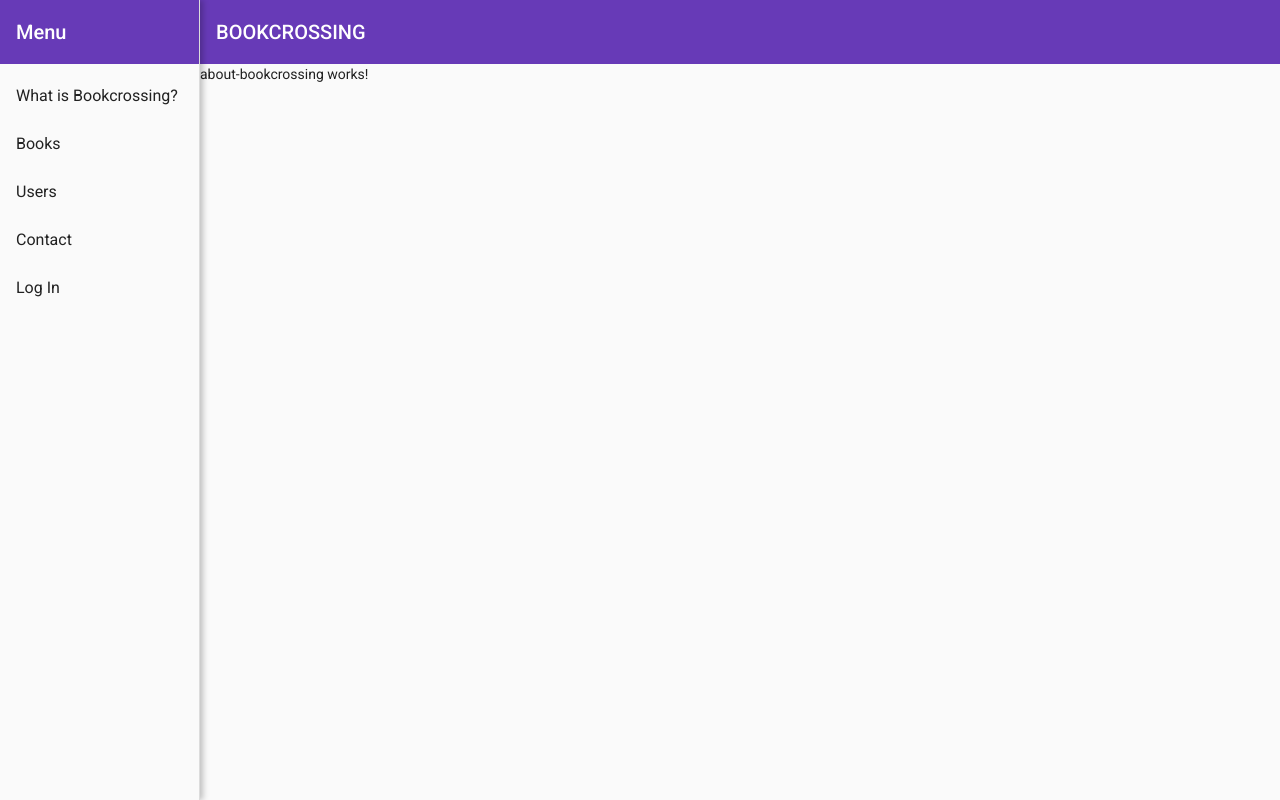
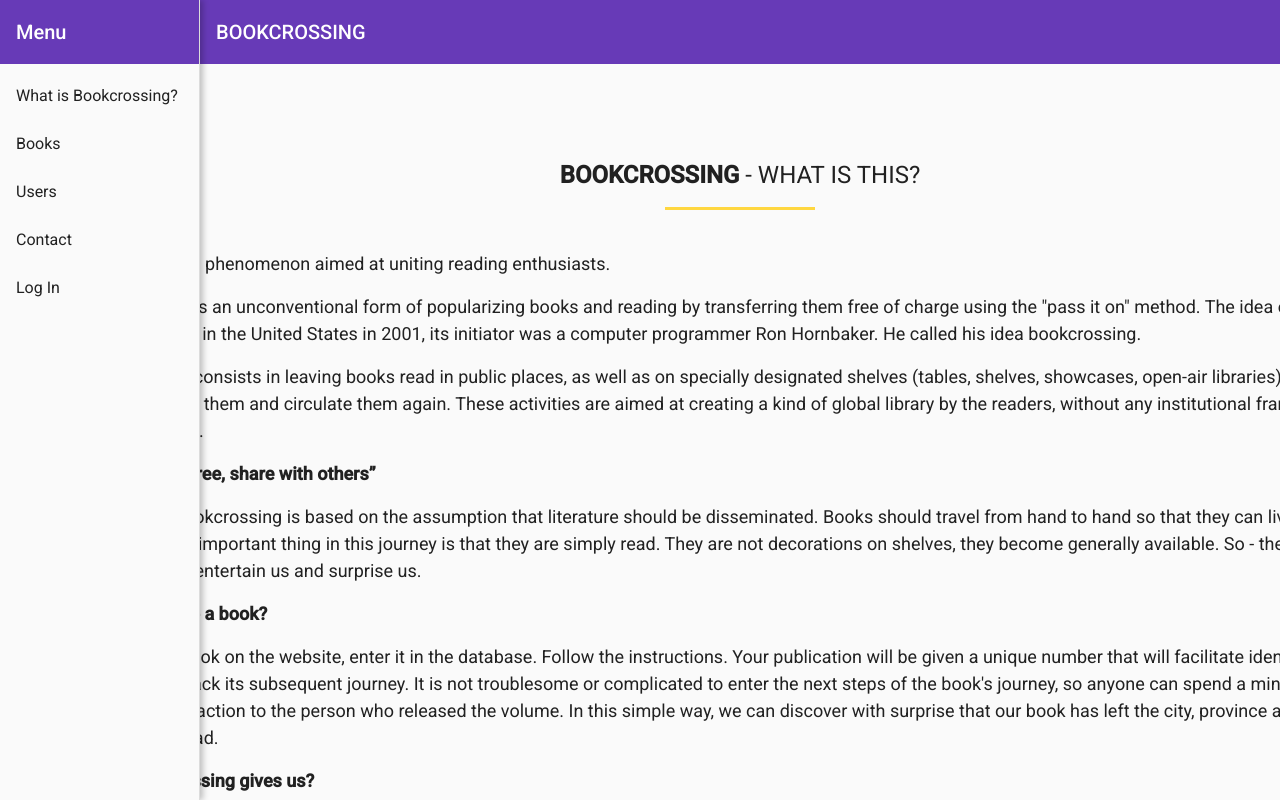
Before and after one commit to AleksandraKuc/bookcrossing-angular-web-app, an Angular app: page /about in a window 1280 px wide. Built offline with nearby package versions, Linux system fonts and the light colour scheme.

Commit message:
create page about-bookcrossing

```diff
--- a/src/app/about-bookcrossing/about-bookcrossing.component.css
+++ b/src/app/about-bookcrossing/about-bookcrossing.component.css
@@ -0,0 +1,27 @@
+#cms {
+  padding: 95px 0 50px;
+}
+
+.container.section-heading {
+  margin-top: 0;
+  text-transform: uppercase;
+  text-align: center;
+}
+
+hr.primary {
+  border-color: #ffd740;
+  border-width: 3px;
+  max-width: 150px;
+}
+
+.row.content {
+  margin-top: 24px;
+  margin-left: -150px;
+  margin-right: -150px;
+  font-size: 18px;
+}
+
+.content-paragraph {
+  line-height:150%;
+  margin-bottom: 16px;
+}
--- a/src/app/about-bookcrossing/about-bookcrossing.component.html
+++ b/src/app/about-bookcrossing/about-bookcrossing.component.html
@@ -1 +1,45 @@
-<p>about-bookcrossing works!</p>
+<div id="cms">
+  <div class="container">
+    <div class="row">
+      <div class="col-md-12 text-center align-content-center">
+        <h1 class="section-heading text-center"><b>BOOKCROSSING</b> -  WHAT IS THIS?</h1>
+        <hr class="primary">
+      </div>
+    </div>
+    <div class="row content">
+      <div class="col-md-12">
+        <p class="content-paragraph">
+          &nbsp;&nbsp;&nbsp;&nbsp;&nbsp;&nbsp; An unusual phenomenon aimed at uniting reading enthusiasts.
+        </p>
+        <p class="content-paragraph">
+          Bookcrossing is an unconventional form of popularizing books and reading by transferring them free of charge using the "pass it on" method. The idea of a circulating book was born in the United States in 2001, its initiator was a computer programmer Ron Hornbaker. He called his idea bookcrossing.
+        <p class="content-paragraph">
+        Bookcrossing consists in leaving books read in public places, as well as on specially designated shelves (tables, shelves, showcases, open-air libraries) so that the finder can read them and circulate them again. These activities are aimed at creating a kind of global library by the readers, without any institutional framework, fees or library cards.
+        </p>
+        <p class="content-paragraph">
+          <strong>„Make books free, share with others”</strong>
+        </p>
+        <p class="content-paragraph">
+          The idea of bookcrossing is based on the assumption that literature should be disseminated. Books should travel from hand to hand so that they can live and fulfill their task. The important thing in this journey is that they are simply read. They are not decorations on shelves, they become generally available. So - they live because they teach us, entertain us and surprise us.
+        </p>
+        <p class="content-paragraph">
+          <strong>How to release a book?</strong>
+        </p>
+        <p class="content-paragraph">
+          Register the book on the website, enter it in the database. Follow the instructions. Your publication will be given a unique number that will facilitate identification and allow you to track its subsequent journey. It is not troublesome or complicated to enter the next steps of the book's journey, so anyone can spend a minute on it - and give real satisfaction to the person who released the volume. In this simple way, we can discover with surprise that our book has left the city, province and perhaps it has gone abroad.
+        </p>
+        <p class="content-paragraph">
+          <strong>What bookcrossing gives us?</strong>
+        </p>
+        <p class="content-paragraph">
+          Bookcrossing allows you to share books, makes it possible to exchange them for others, gives a chance to read to those who cannot afford to buy books, makes books in constant circulation, allows you to follow the journey of books, because thanks to the online monitoring system it makes it possible to observe the path of the released volume. <br/>
+
+          Bookcrossing is a disinterested pleasure in sharing literature, building relationships between readers, and an effective way of integration. <br/>
+        </p>
+        <p class="content-paragraph" style="font-size: 20px">
+          <b>The potential of bookcrossing is enormous, we must use it wisely!</b>
+        </p>
+      </div>
+    </div>
+  </div>
+</div>
--- a/src/app/app.component.html
+++ b/src/app/app.component.html
@@ -1,3 +1,3 @@
 <app-navigation>
-  <router-outlet></router-outlet>
+    <router-outlet></router-outlet>
 </app-navigation>
--- a/src/app/core/services/books.service.ts
+++ b/src/app/core/services/books.service.ts
@@ -1,10 +1,8 @@
 import { Injectable } from '@angular/core';
-import {HttpClient, HttpParams} from "@angular/common/http";
+import { HttpClient, HttpParams } from "@angular/common/http";
 
 import { Observable } from "rxjs";
-import {AuthService} from "../../shared/helpers/services/auth.service";
-import {TokenStorageService} from "../../shared/helpers/services/token-storage.service";
-import {BookDefinition} from "../models/book-definition.model";
+import { TokenStorageService } from "../../shared/helpers/services/token-storage.service";
 
 @Injectable({
   providedIn: 'root'
--- a/src/index.html
+++ b/src/index.html
@@ -5,7 +5,7 @@
   <title>BookcrossingNgApp</title>
   <base href="/">
   <meta name="viewport" content="width=device-width, initial-scale=1">
-  <link rel="icon" type="image/x-icon" href="src/bookcrossing/favicon.icossing/favicon.ico">
+  <link rel="icon" type="image/x-icon" href="src/favicon.ico">
   <link href="https://fonts.googleapis.com/css?family=Roboto:300,400,500&display=swap" rel="stylesheet">
   <link href="https://fonts.googleapis.com/icon?family=Material+Icons" rel="stylesheet">
 </head>
--- a/src/styles.css
+++ b/src/styles.css
@@ -1,4 +1,5 @@
 /* You can add global styles to this file, and also import other style files */
+@import "~bootstrap/dist/css/bootstrap.css";
 
 html, body { height: 100%; }
 body { margin: 0; font-family: Roboto, "Helvetica Neue", sans-serif; }
```
Also changed, not shown: src/app/core/services/users.service.ts (+5 -5 lines).
